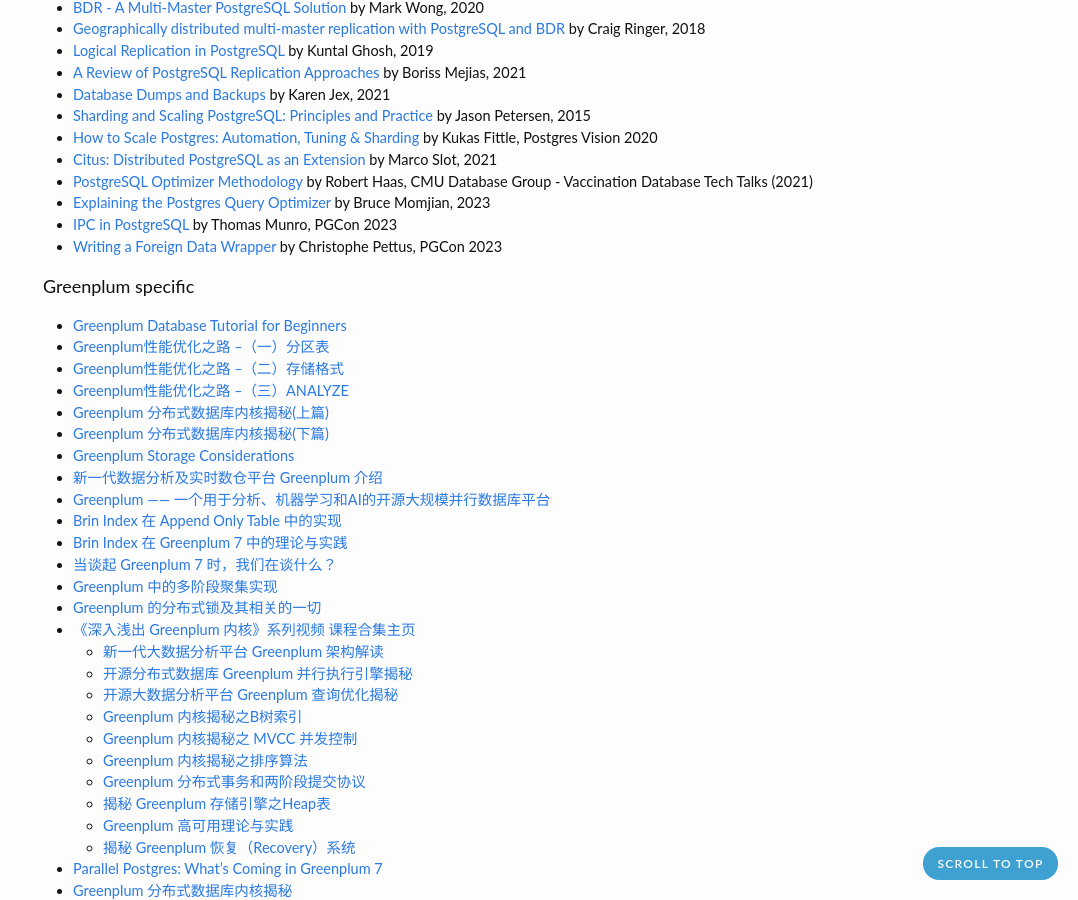
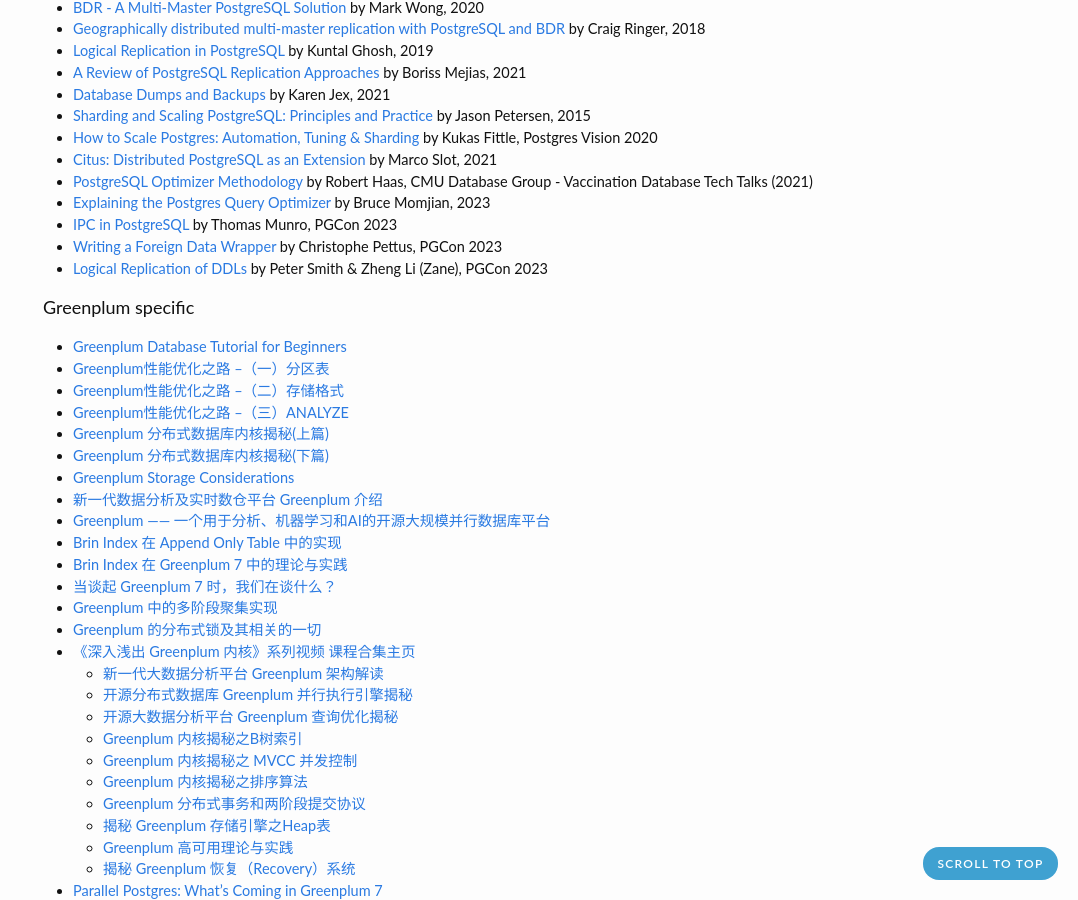
Before and after one commit to zhjwpku/zhjwpku.github.io, a Jekyll site: the page built from _posts/2022-07-12-awesome-postgres.md, in a window 1280 px wide and 900 px high, scrolled down 3324 px. Shown: the whole window, without its empty margins (202-1280 px from the left). Built offline with Jekyll 4.4.1, drawn with Linux system fonts in a browser that asks for light colours; comment, search, counter and statistics services are not loaded.

Commit message:
Logical Replication of DDLs
Signed-off-by: Zhao Junwang <zhjwpku@gmail.com>

```diff
--- a/_posts/2022-07-12-awesome-postgres.md
+++ b/_posts/2022-07-12-awesome-postgres.md
@@ -166,6 +166,7 @@
 - [Explaining the Postgres Query Optimizer](https://www.youtube.com/watch?v=RNDTO33hVtY) by Bruce Momjian, 2023
 - [IPC in PostgreSQL](https://www.youtube.com/watch?v=hZvkvfYgHIg) by Thomas Munro, PGCon 2023
 - [Writing a Foreign Data Wrapper](https://www.youtube.com/watch?v=7wuDJxpU7Fo) by Christophe Pettus, PGCon 2023
+- [Logical Replication of DDLs](https://www.youtube.com/watch?v=D6OE-TIfyUU) by  Peter Smith & Zheng Li (Zane), PGCon 2023
 
 <h4>Greenplum specific</h4>
 
```
